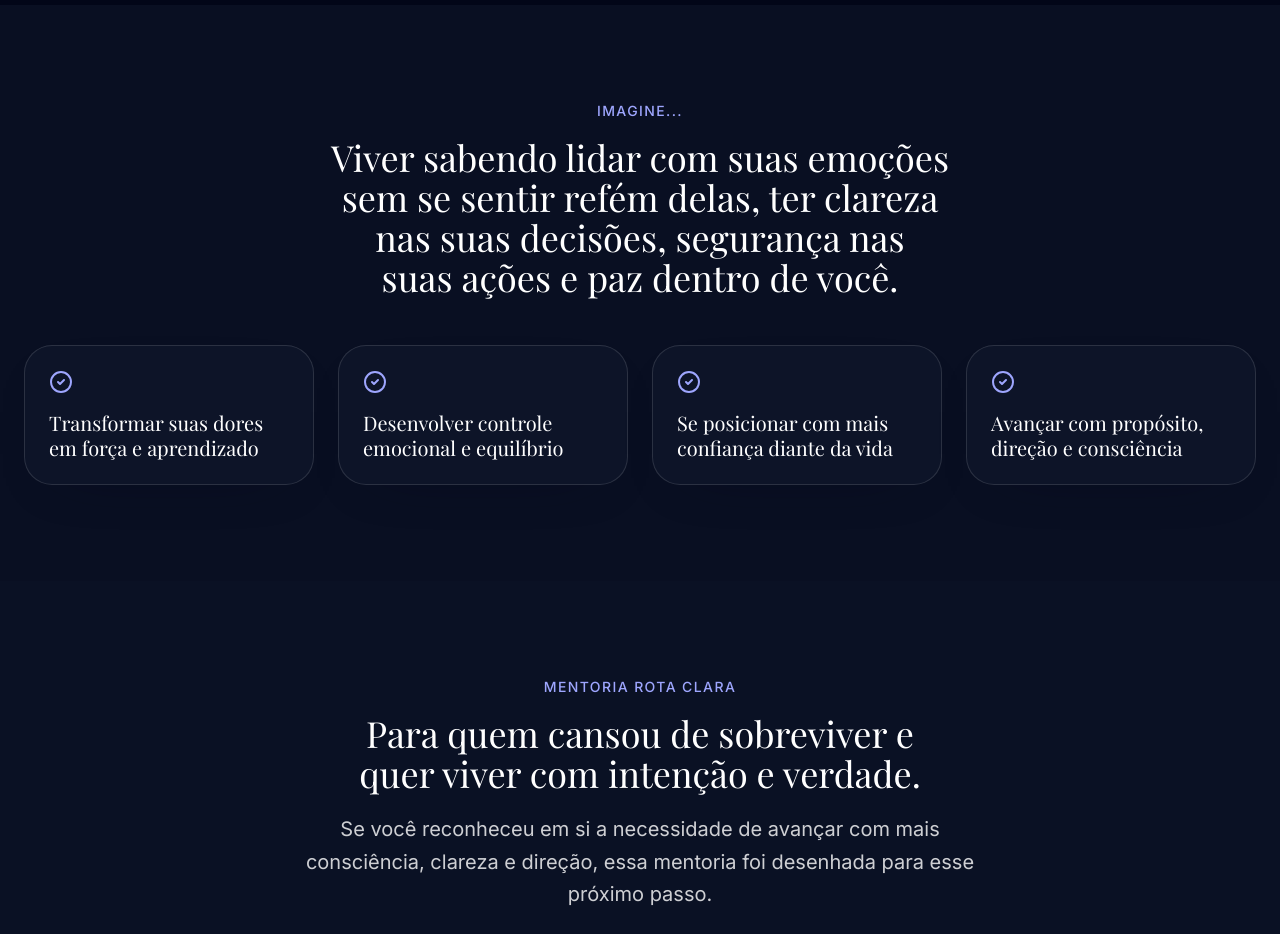
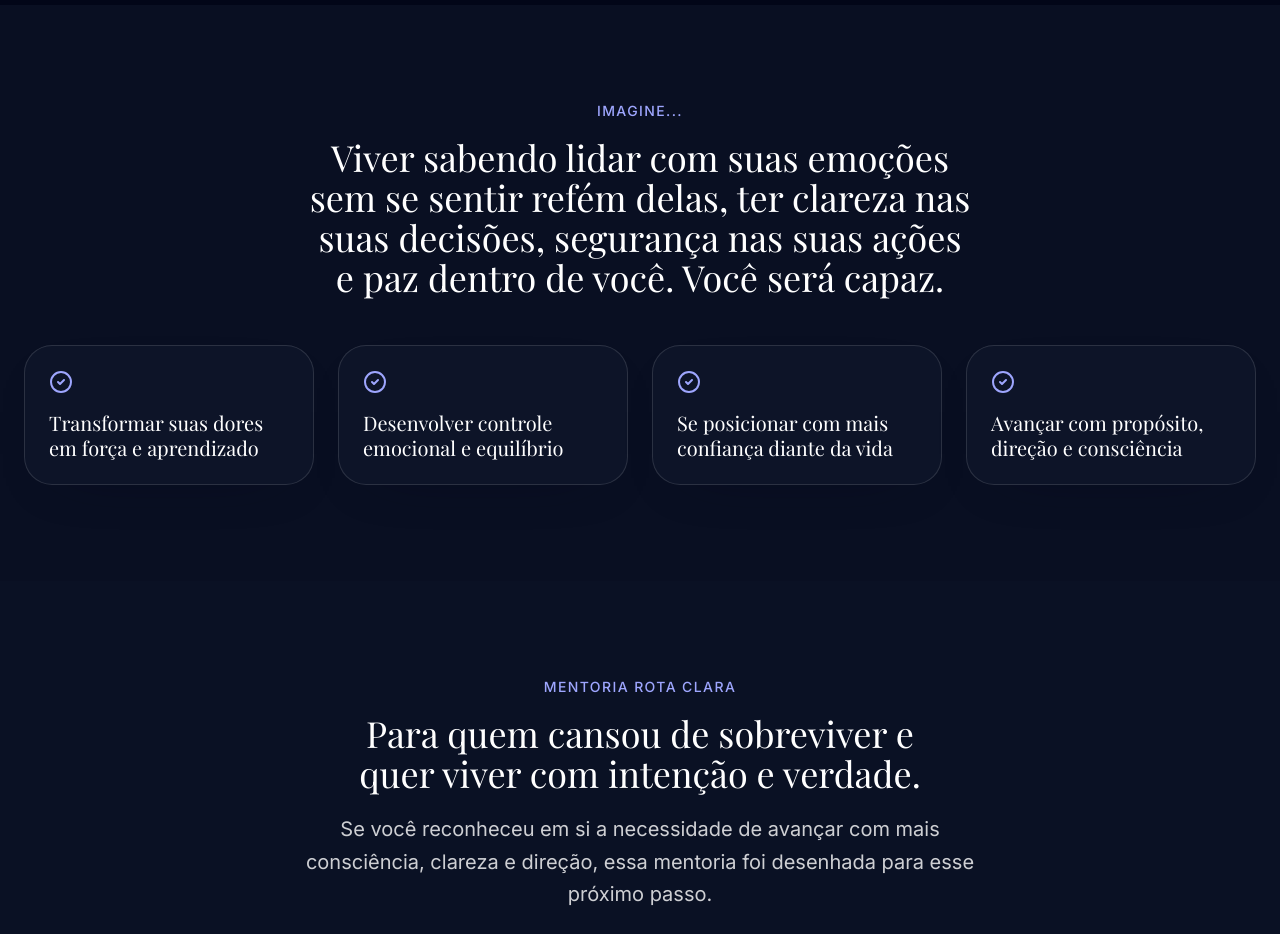
Before and after one commit to iluucasz/psicanalista-helena-rodriguez, a Next.js app: page /mentoria-rota-clara in a window 1280 px wide. Shown: the part 1900-2834 px from the top of the page. Built offline with nearby package versions, Linux system fonts and the light colour scheme; a web font is replaced by a local one.

Commit message:
Adiciona frase final na secao imagine

```diff
--- a/app/mentoria-rota-clara/page.tsx
+++ b/app/mentoria-rota-clara/page.tsx
@@ -181,7 +181,7 @@ export default function MentoriaRotaClaraPage() {
           <div className="mx-auto max-w-3xl text-center">
             <p className="text-sm font-medium uppercase tracking-widest text-secondary">Imagine...</p>
             <h2 className="mt-4 font-serif text-3xl text-balance text-white md:text-4xl">
-              Viver sabendo lidar com suas emoções sem se sentir refém delas, ter clareza nas suas decisões, segurança nas suas ações e paz dentro de você.
+              Viver sabendo lidar com suas emoções sem se sentir refém delas, ter clareza nas suas decisões, segurança nas suas ações e paz dentro de você. Você será capaz.
             </h2>
           </div>
 
```
